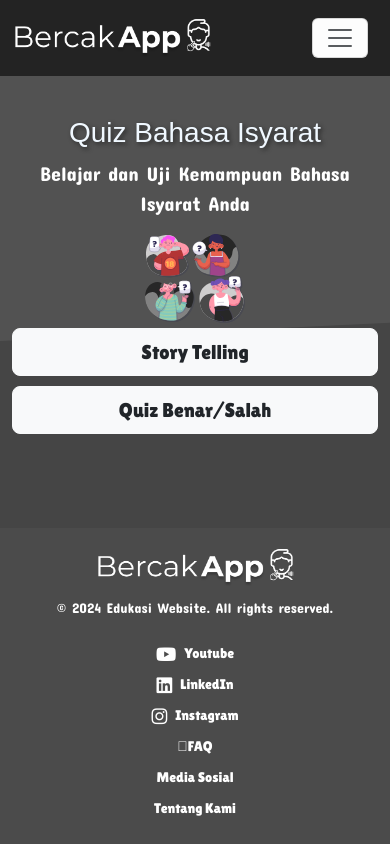
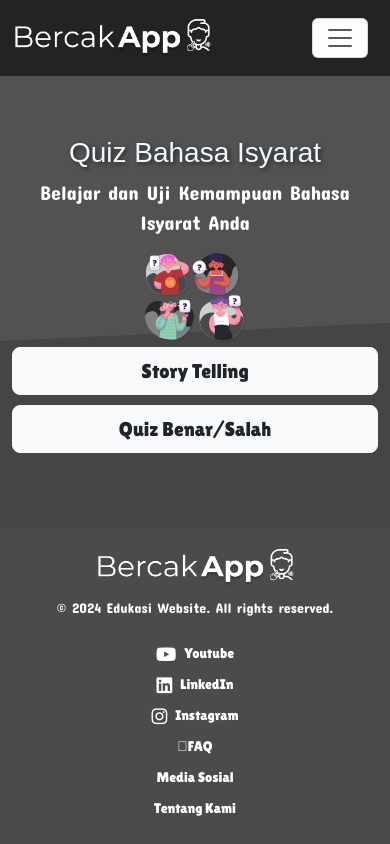
Before and after one commit to MuhammadAnbiya23/GEMASTIKXVII-BercakApp, a Flask app: page /quizv2 in a window 390 px wide. Run offline with Flask 3, Linux system fonts and the light colour scheme; some web fonts are replaced.

Commit message:
finalisasi

```diff
--- a/static/css/quiz.css
+++ b/static/css/quiz.css
@@ -581,7 +581,7 @@ footer {
   }
 
   .container {
-      padding-top: 10%;
+      padding-top: 20%;
   }
 
   .card-body {
--- a/static/css/quizv2.css
+++ b/static/css/quizv2.css
@@ -548,7 +548,7 @@ footer {
   }
 
   .container {
-      padding-top: 10%;
+      padding-top: 20%;
   }
 
   .card-body {
--- a/templates/signRv2.html
+++ b/templates/signRv2.html
@@ -85,14 +85,11 @@ referrerpolicy="no-referrer"
                     </div>
                     <div class="card-body fade-in-on-scroll">
                         <div class="video-container fade-in-on-scroll">
-                            <video id="video" width="100%" height="auto" autoplay></video>
+                            <img id="bg" src="{{ url_for('video_feed') }}">
                             <div class="bounding-box"></div>
                         </div>
                         <div id="instruction" class="mt-3">Tunggu sebentar...</div>
                     </div>
-                </div>
-                <div id="feedback" class="alert alert-danger mt-3" style="display: none;">
-                    Terjadi kendala, silakan coba lagi.
                 </div>
             </div>
             <div class="col-md-6">
```
